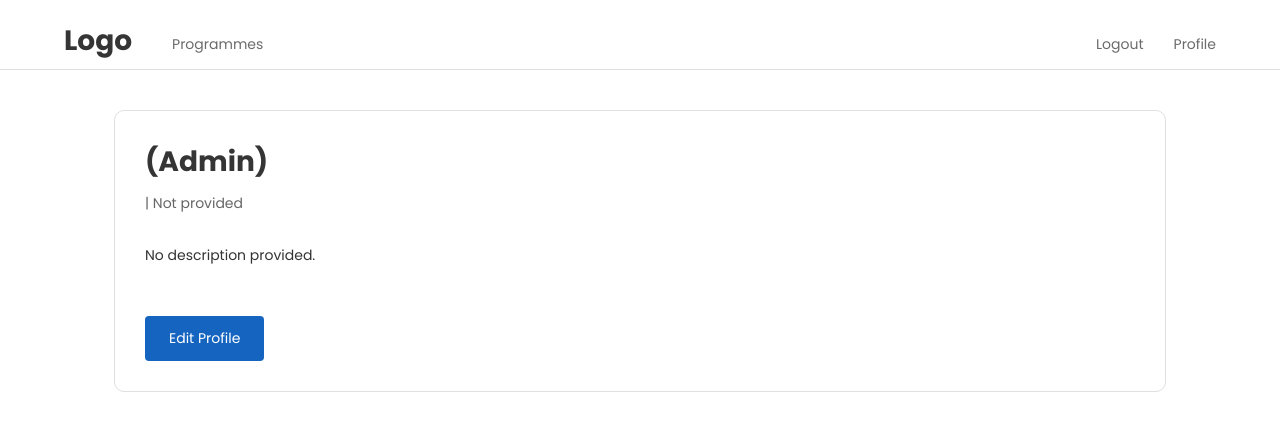
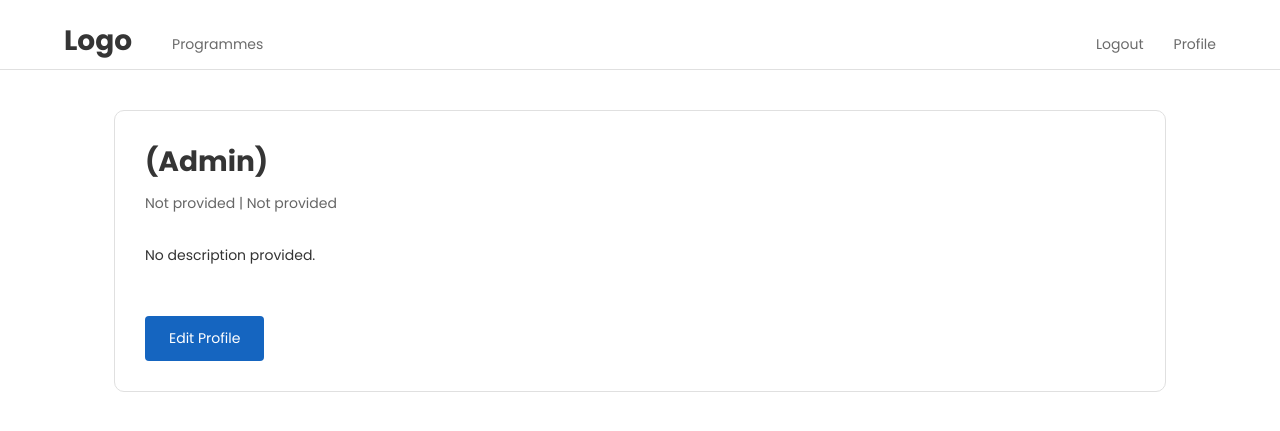
Before and after one commit to BossDNW/LockedIn, a Python web app: template app/templates/profile.html in a window 1280 px wide. Shown: the top 431 px of the page. Run offline with Jinja, Linux system fonts and the light colour scheme; the template is opened without the code that fills it, so the values that code supplies are empty.

```diff
--- a/app/templates/profile.html
+++ b/app/templates/profile.html
@@ -66,7 +66,7 @@
             <div class="company-details">
                 <div><strong>Location:</strong> {{ user.location or 'Not specified' }}</div>
                 <div style="margin-top: 10px;">
-                    <strong>Email:</strong> {{ user.email }}
+                    <strong>Email:</strong> {{ user.email or 'Not provided' }}
                 </div>
                 <div style="margin-top: 10px;">
                     <strong>Phone:</strong> {{ user.phone or 'Not provided' }}
@@ -85,7 +85,7 @@
         {% else %}
             <!-- Admin Profile -->
             <div class="profile-name">{{ user.username }} (Admin)</div>
-            <div class="profile-info">{{ user.email }} | {{ user.phone or 'Not provided' }}</div>
+            <div class="profile-info">{{ user.email or 'Not provided' }} | {{ user.phone or 'Not provided' }}</div>
             <div class="description">
                 {{ user.description or 'No description provided.' }}
             </div>
```
Also changed, not shown: app/templates/edit-profile.html (+8 -0 lines).
